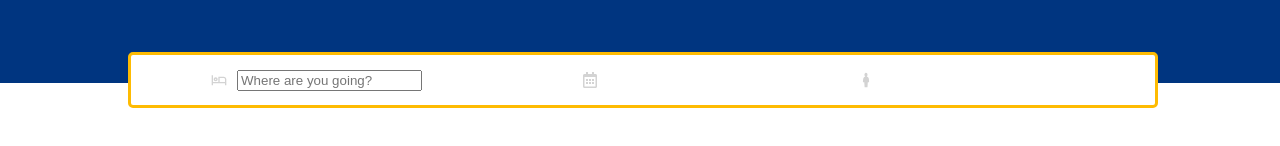
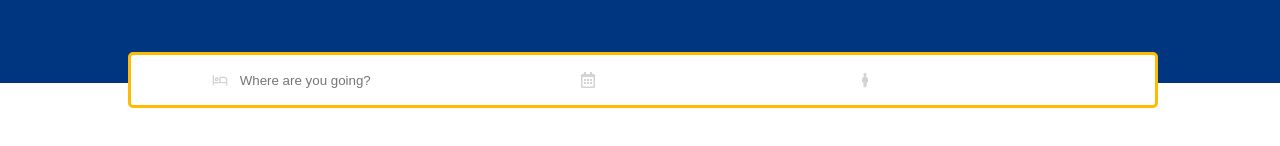
Before and after one commit to Shahriyar-Hosen/bd-booking, a React (Create React App) app: page / in a window 1280 px wide. Shown: the part 314-460 px from the top of the page. Built offline with nearby package versions, Linux system fonts and the light colour scheme.

Commit message:
headerSearchInput

```diff
--- a/src/Components/Header/Header.css
+++ b/src/Components/Header/Header.css
@@ -61,12 +61,17 @@
   max-width: 1024px;
 }
 
-.headerIcon{
+.headerIcon {
   color: lightgray;
 }
 
-.headerSearchItem{
+.headerSearchItem {
   display: flex;
   align-items: center;
   gap: 10px;
 }
+
+.headerSearchInput {
+  border: none;
+  outline: none;
+}
```
